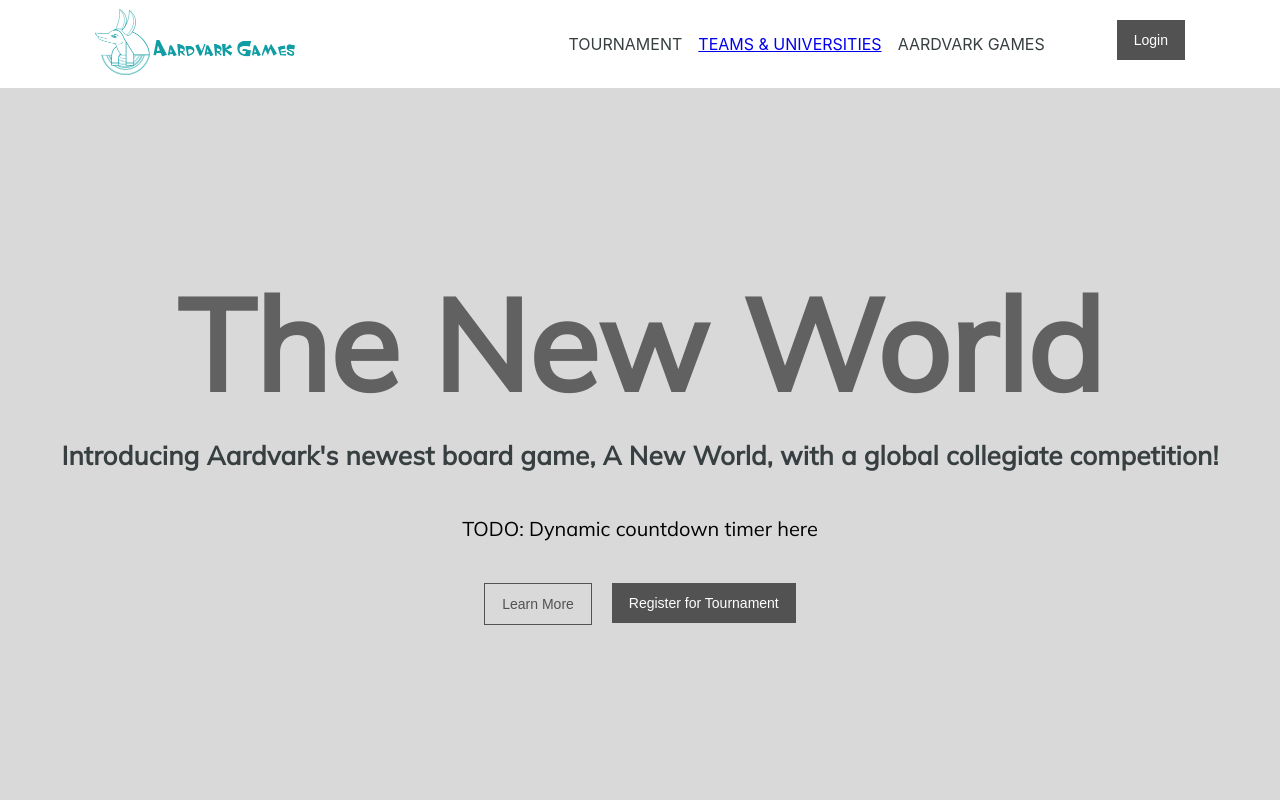
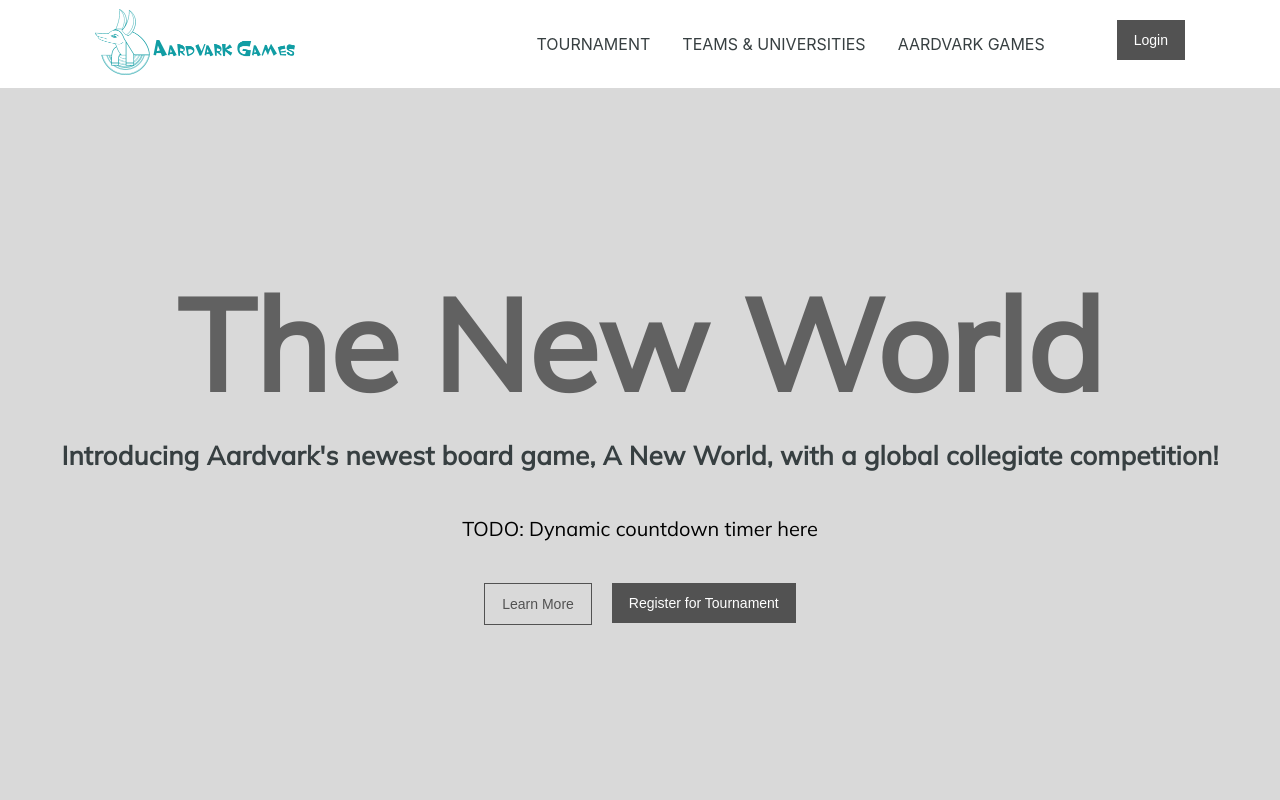
Before and after one commit to ISTE-500-501-TeamWatchHill/frontend, a React (Create React App) app: page / in a window 1280 px wide. Shown: the top 800 px of the page. Built offline with nearby package versions, Linux system fonts and the light colour scheme.

Commit message:
Fixed leftover navlink issue

```diff
--- a/src/components/navlink/navlink.js
+++ b/src/components/navlink/navlink.js
@@ -15,7 +15,7 @@ export default function NavLink(props) {
     if (props.link) {
         return (
             <>
-                <a href={props.link}>
+                <a className={navbarStyles.nav_a} href={props.link}>
                     {props.name}
                 </a>
             </>
```
